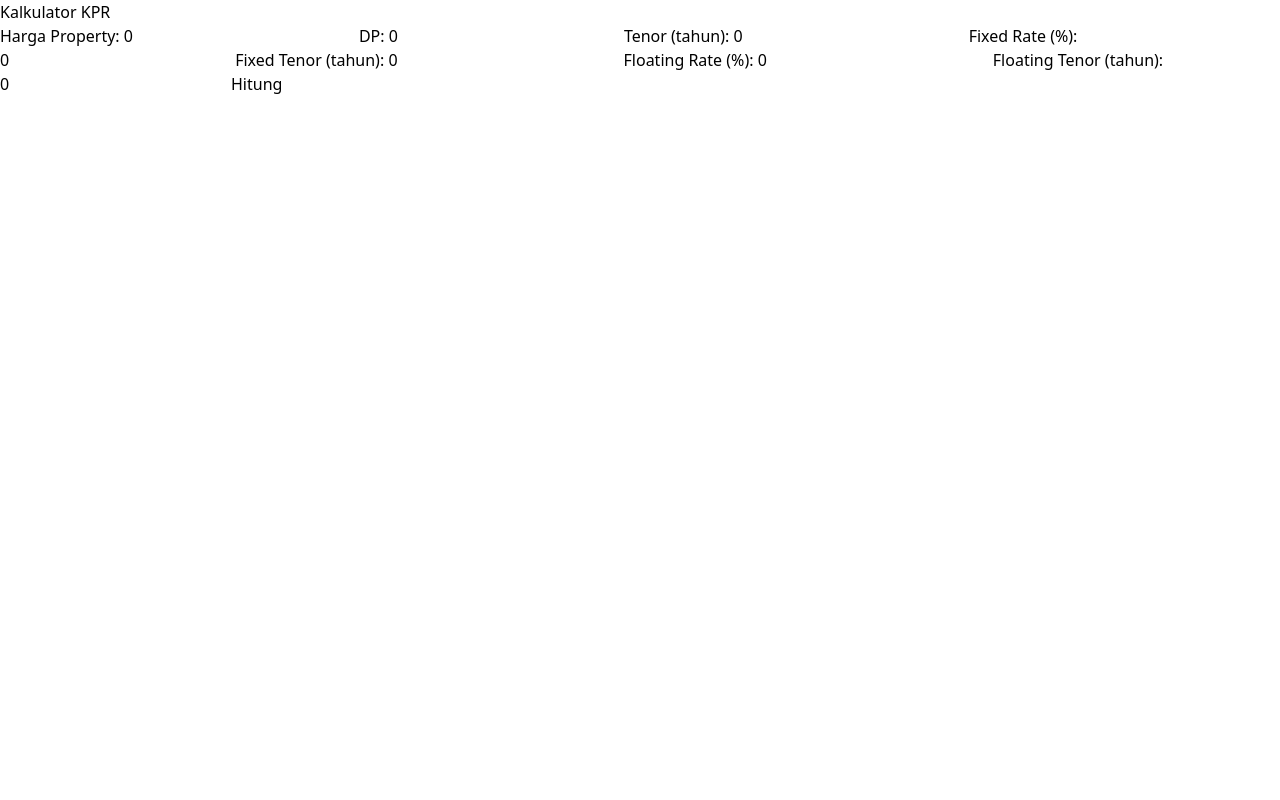
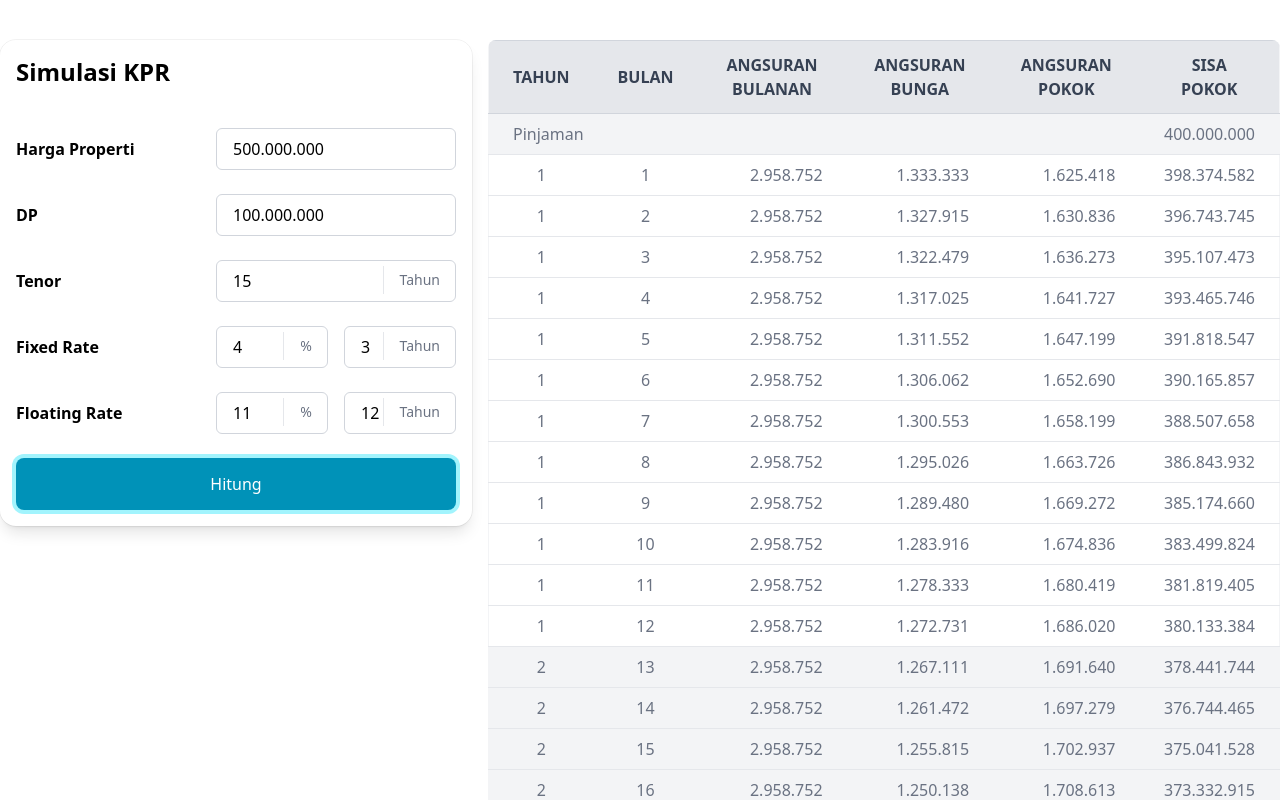
Before and after one commit to wildanv10/mortgage-loan-calculator-nuxt, a Nuxt app: page / in a window 1280 px wide. Both pictures are taken after a click on the button "Hitung". Shown: the top 800 px of the page. Built offline with nearby package versions, Linux system fonts and the light colour scheme.

Commit message:
feat: add style and animation to elements
- add style to form input
- add style to table
- add animation to table's rows

```diff
--- a/app.vue
+++ b/app.vue
@@ -1,16 +1,18 @@
 <script setup>
 import { ref } from "vue";
 
+const isCalculating = ref(false);
 const inputs = ref({
-  hargaProperty: 0,
-  dp: 0,
-  tenor: 0,
-  fixedRate: 0,
-  fixedTenor: 0,
-  floatingRate: 0,
-  floatingTenor: 0,
+  hargaProperty: 500000000,
+  dp: 100000000,
+  tenor: 15,
+  fixedRate: 4,
+  fixedTenor: 3,
+  floatingRate: 11,
+  floatingTenor: 12,
 });
 const hasil = ref([]);
+const hasilBarisRefs = ref([]);
 
 const formatCurrency = (value) => {
   return new Intl.NumberFormat("id-ID", {
@@ -45,12 +47,16 @@ const formatRateInput = (field, event) => {
   inputs.value[field] = value;
 };
 
-const hitungKPR = () => {
+const hitungKPR = async () => {
   const pinjaman = inputs.value.hargaProperty - inputs.value.dp;
   let sisaPokok = pinjaman;
   let bulan = 1;
   hasil.value = [];
+  hasilBarisRefs.value = [];
+  isCalculating.value = true;
+  await nextTick();
 
+  try {
     for (let tahun = 1; tahun <= inputs.value.tenor; tahun++) {
       const rate =
         tahun <= inputs.value.fixedTenor
@@ -79,91 +85,265 @@ const hitungKPR = () => {
         });
       }
     }
+  } catch (error) {
+    console.error(error);
+  }
+
+  isCalculating.value = false;
+
+  await nextTick();
+  showTable();
+};
+
+const showTable = () => {
+  hasilBarisRefs.value.forEach((el, index) => {
+    setTimeout(() => {
+      el.classList.remove("opacity-0");
+      el.classList.remove("leading-0");
+      el.classList.remove("border-0");
+      el.classList.add("not-last:border-b");
+    }, index * 50);
+  });
 };
 </script>
 
 <template>
+  <div class="container mx-auto">
+    <section
+      class="flex flex-col lg:flex-row gap-4 mt-6 lg:mt-10 mb-12 lg:mb-24"
+    >
+      <!-- Input Form -->
       <div>
-    <header>
-      <h2>Kalkulator KPR</h2>
-    </header>
-    <section>
-      <form @submit.prevent="hitungKPR">
-        <label>
-          Harga Property:
+        <div
+          class="sticky top-6 lg:top-10 shadow-lg outline outline-black/5 bg-white rounded-2xl p-4"
+        >
+          <h2 class="text-2xl font-bold mb-10">Simulasi KPR</h2>
+          <form class="flex flex-col gap-6" @submit.prevent="hitungKPR">
+            <!-- Harga Properti -->
+            <div>
+              <label
+                class="flex flex-col sm:flex-row sm:justify-between items-center gap-2"
+              >
+                <span class="w-full sm:w-44 font-semibold">
+                  Harga Properti
+                </span>
+                <div class="relative border-none rounded-none w-full sm:w-60">
                   <input
+                    id="inputHargaProperty"
                     v-model="formattedHargaProperty"
+                    class="border border-gray-300 rounded-md py-2 px-4 w-full sm:w-60"
+                    autofocus
                     @input="updateValue('hargaProperty', $event)"
                   />
+                </div>
               </label>
-        <label>
-          DP:
-          <input v-model="formattedDp" @input="updateValue('dp', $event)" />
+            </div>
+
+            <!-- DP -->
+            <div>
+              <label
+                class="flex flex-col sm:flex-row sm:justify-between items-center gap-2"
+              >
+                <span class="w-full sm:w-44 font-semibold"> DP </span>
+                <div class="relative border-none rounded-none w-full sm:w-60">
+                  <input
+                    id="inputDP"
+                    v-model="formattedDp"
+                    class="border border-gray-300 rounded-md py-2 px-4 w-full sm:w-60"
+                    autofocus
+                    @input="updateValue('dp', $event)"
+                  />
+                </div>
               </label>
-        <label>
-          Tenor (tahun):
+            </div>
+
+            <!-- Tenor -->
+            <div>
+              <label
+                class="flex flex-col sm:flex-row sm:justify-between items-center gap-2"
+              >
+                <span class="w-full sm:w-44 font-semibold"> Tenor </span>
+                <div class="relative border-none rounded-none w-full sm:w-60">
                   <input
+                    id="inputTenor"
                     v-model="formattedTenor"
-            @input="updateValue('tenor', $event)"
+                    class="border border-gray-300 rounded-md py-2 px-4 w-full sm:w-60"
+                    autofocus
+                    @input="formattte('tenor', $event)"
                   />
+                  <span
+                    class="absolute right-0 top-1.5 px-4 py-1 border-l border-gray-200 text-gray-500 text-sm"
+                  >
+                    Tahun
+                  </span>
+                </div>
               </label>
-        <label>
-          Fixed Rate (%):
+            </div>
+
+            <!-- Fixed Rate -->
+            <div class="flex flex-col sm:flex-row items-center gap-2">
+              <label class="flex w-full" for="inputFixedRate">
+                <span class="w-full sm:w-44 font-semibold"> Fixed Rate </span>
+              </label>
+              <div class="flex items-center gap-4 sm:w-64 w-full">
+                <div class="relative grow sm:w-28">
                   <input
+                    id="inputFixedRate"
                     v-model="inputs.fixedRate"
-            type="text"
+                    class="border border-gray-300 rounded-md py-2 px-4 w-full"
                     @input="formatRateInput('fixedRate', $event)"
                   />
+                  <label for="inputFixedRate">
+                    <span
+                      class="absolute right-0 top-1.5 px-4 py-1 border-l border-gray-200 text-gray-500 text-sm"
+                    >
+                      %
+                    </span>
                   </label>
-        <label>
-          Fixed Tenor (tahun):
+                </div>
+
+                <div class="relative grow sm:w-28">
                   <input
+                    id="inputFixedTenor"
                     v-model="formattedFixedTenor"
+                    class="border border-gray-300 rounded-md py-2 px-4 w-full"
                     @input="updateValue('fixedTenor', $event)"
                   />
+                  <label for="inputFixedTenor">
+                    <span
+                      class="absolute right-0 top-1.5 px-4 py-1 border-l border-gray-200 text-gray-500 text-sm"
+                    >
+                      Tahun
+                    </span>
                   </label>
-        <label>
-          Floating Rate (%):
+                </div>
+              </div>
+            </div>
+
+            <!-- Floating Rate -->
+            <div class="flex flex-col sm:flex-row items-center gap-2">
+              <label class="flex w-full" for="inputFloatingRate">
+                <span class="w-full sm:w-44 font-semibold">Floating Rate</span>
+              </label>
+              <div class="flex items-center gap-4 sm:w-64 w-full">
+                <div class="relative grow sm:w-28">
                   <input
+                    id="inputFloatingRate"
                     v-model="inputs.floatingRate"
-            type="text"
+                    class="border border-gray-300 rounded-md py-2 px-4 w-full"
                     @input="formatRateInput('floatingRate', $event)"
                   />
+                  <label for="inputFloatingRate">
+                    <span
+                      class="absolute right-0 top-1.5 px-4 py-1 border-l border-gray-200 text-gray-500 text-sm"
+                    >
+                      %
+                    </span>
                   </label>
-        <label>
-          Floating Tenor (tahun):
+                </div>
+
+                <div class="relative grow sm:w-28">
                   <input
+                    id="inputFloatingTenor"
                     v-model="formattedFloatingTenor"
+                    class="border border-gray-300 rounded-md py-2 px-4 w-full"
                     @input="updateValue('floatingTenor', $event)"
                   />
+                  <label for="inputFloatingTenor">
+                    <span
+                      class="absolute right-0 top-1.5 px-4 py-1 border-l border-gray-200 text-gray-500 text-sm"
+                    >
+                      Tahun
+                    </span>
                   </label>
-        <button type="submit">Hitung</button>
+                </div>
+              </div>
+            </div>
+
+            <button
+              type="submit"
+              class="px-6 py-3.5 text-base font-medium text-white inline-flex items-center justify-center bg-cyan-600 hover:bg-cyan-700 focus:ring-4 focus:outline-none focus:ring-cyan-200 rounded-lg text-center dark:bg-blue-600 dark:hover:bg-blue-700 dark:focus:ring-blue-800"
+            >
+              <svg
+                v-if="isCalculating"
+                aria-hidden="true"
+                role="status"
+                class="inline w-4 h-4 me-3 text-white animate-spin"
+                viewBox="0 0 100 101"
+                fill="none"
+                xmlns="http://www.w3.org/2000/svg"
+              >
+                <path
+                  d="M100 50.5908C100 78.2051 77.6142 100.591 50 100.591C22.3858 100.591 0 78.2051 0 50.5908C0 22.9766 22.3858 0.59082 50 0.59082C77.6142 0.59082 100 22.9766 100 50.5908ZM9.08144 50.5908C9.08144 73.1895 27.4013 91.5094 50 91.5094C72.5987 91.5094 90.9186 73.1895 90.9186 50.5908C90.9186 27.9921 72.5987 9.67226 50 9.67226C27.4013 9.67226 9.08144 27.9921 9.08144 50.5908Z"
+                  fill="#E5E7EB"
+                />
+                <path
+                  d="M93.9676 39.0409C96.393 38.4038 97.8624 35.9116 97.0079 33.5539C95.2932 28.8227 92.871 24.3692 89.8167 20.348C85.8452 15.1192 80.8826 10.7238 75.2124 7.41289C69.5422 4.10194 63.2754 1.94025 56.7698 1.05124C51.7666 0.367541 46.6976 0.446843 41.7345 1.27873C39.2613 1.69328 37.813 4.19778 38.4501 6.62326C39.0873 9.04874 41.5694 10.4717 44.0505 10.1071C47.8511 9.54855 51.7191 9.52689 55.5402 10.0491C60.8642 10.7766 65.9928 12.5457 70.6331 15.2552C75.2735 17.9648 79.3347 21.5619 82.5849 25.841C84.9175 28.9121 86.7997 32.2913 88.1811 35.8758C89.083 38.2158 91.5421 39.6781 93.9676 39.0409Z"
+                  fill="currentColor"
+                />
+              </svg>
+              Hitung
+            </button>
           </form>
-    </section>
+        </div>
+      </div>
 
-    <section>
-      <table v-if="hasil.length">
-        <thead>
+      <!-- Results Table -->
+      <section class="rounded-lg overflow-y-hidden">
+        <table
+          v-if="hasil.length"
+          class="border border-gray-100 table-auto w-full text-md text-left rtl:text-right text-gray-500 dark:text-gray-400"
+        >
+          <thead
+            class="text-gray-700 uppercase dark:text-gray-400 border-y border-gray-300 bg-gray-200"
+          >
             <tr>
-            <th>Tahun</th>
-            <th>Bulan</th>
-            <th>Angsuran Bulanan</th>
-            <th>Angsuran Bunga</th>
-            <th>Angsuran Pokok</th>
-            <th>Sisa Pokok</th>
+              <th class="px-6 py-3 text-center">Tahun</th>
+              <th class="px-6 py-3 text-center">Bulan</th>
+              <th class="px-6 py-3 text-center">Angsuran Bulanan</th>
+              <th class="px-6 py-3 text-center">Angsuran Bunga</th>
+              <th class="px-6 py-3 text-center">Angsuran Pokok</th>
+              <th class="px-6 py-3 text-center">Sisa Pokok</th>
             </tr>
           </thead>
           <tbody>
-          <tr v-for="(item, index) in hasil" :key="index">
-            <td>{{ item.Tahun }}</td>
-            <td>{{ item.Bulan }}</td>
-            <td>{{ formatCurrency(item.AngsuranBulanan) }}</td>
-            <td>{{ formatCurrency(item.AngsuranBunga) }}</td>
-            <td>{{ formatCurrency(item.AngsuranPokok) }}</td>
-            <td>{{ formatCurrency(item.SisaPokok) }}</td>
+            <tr
+              class="border-b border-gray-200 dark:border-gray-700 hover:bg-gray-50 bg-gray-100 *:px-6 *:py-2"
+            >
+              <td colspan="5">Pinjaman</td>
+              <td class="text-right">
+                {{ formatCurrency(inputs.hargaProperty - inputs.dp) }}
+              </td>
+            </tr>
+            <tr
+              v-for="(item, index) in hasil"
+              :ref="(el) => (hasilBarisRefs[index] = el)"
+              :key="index"
+              class="border-gray-200 dark:border-gray-700 hover:bg-gray-50 *:px-6 *:py-2"
+              :class="{
+                'bg-gray-100': item.Tahun % 2 === 0,
+                'transition-[opacity] duration-200 ease-in-out': true,
+                'opacity-0 leading-0 border-0 p-0': true,
+              }"
+            >
+              <td class="text-center">{{ item.Tahun }}</td>
+              <td class="text-center">{{ item.Bulan }}</td>
+              <td class="text-right">
+                {{ formatCurrency(item.AngsuranBulanan) }}
+              </td>
+              <td class="text-right">
+                {{ formatCurrency(item.AngsuranBunga) }}
+              </td>
+              <td class="text-right">
+                {{ formatCurrency(item.AngsuranPokok) }}
+              </td>
+              <td class="text-right">
+                {{ formatCurrency(item.SisaPokok) }}
+              </td>
             </tr>
           </tbody>
         </table>
       </section>
+    </section>
   </div>
 </template>
```
Lines whose indentation alone changed are shown as unchanged.
